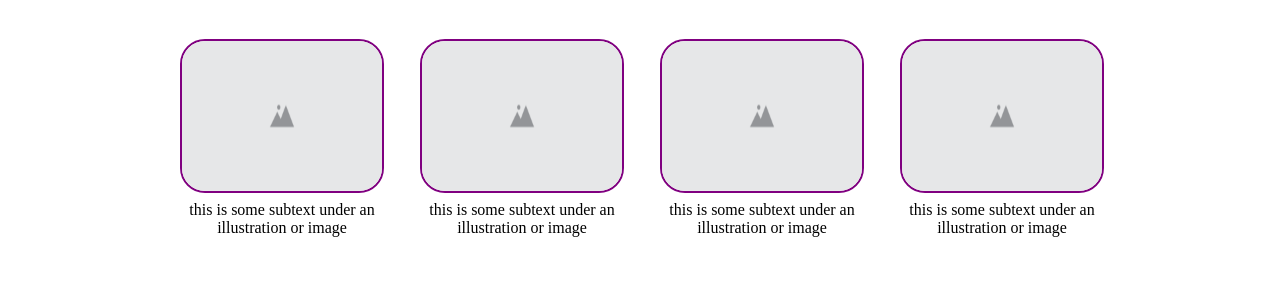
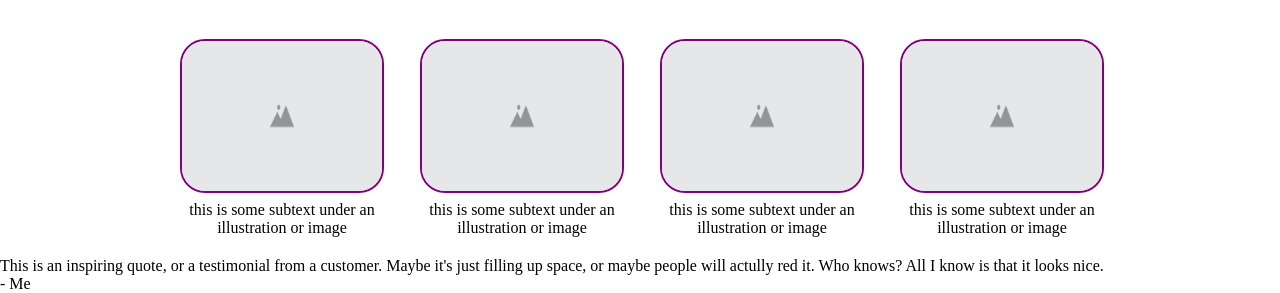
Before and after one commit to MohammedAlmanea/LandingPage, a plain HTML site: page index.html in a window 1280 px wide. Shown: the part 550-843 px from the top of the page. Before the commit the page ends 807 px from the top, so only its background shows below. Drawn offline with Linux system fonts and the light colour scheme.

Commit message:
Added Quote in index.html

```diff
--- a/index.html
+++ b/index.html
@@ -49,6 +49,13 @@
                 this is some subtext under an illustration or image
             </div>
         </div>
+        </div>
+
+        <div class="quote">
+            <div>This is an inspiring quote, or a testimonial from a customer. Maybe it's just filling up space, or maybe people will actully red it. Who knows? All I know is that it looks nice.
+
+        <div class="who">- Me</div>
+    </div>
     </div>
 </body>
 
```
